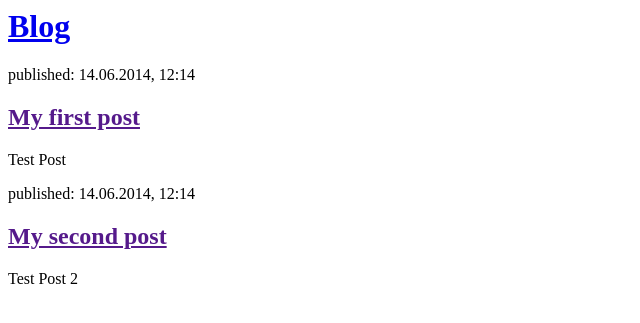
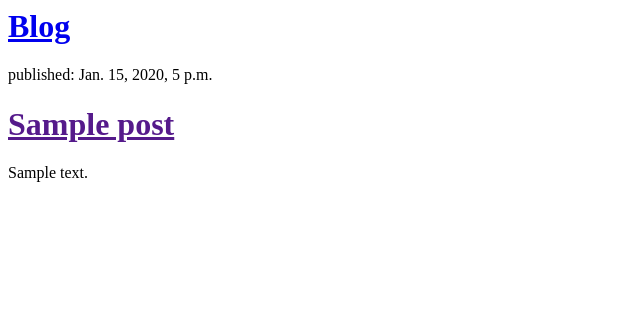
Before and after one commit to kemasm/blog, a Django app: page / in a window 1280 px wide. Shown: the top 323 px of the page, without its empty margins (0-640 px from the left). Run offline with Django 3.2, Linux system fonts and the light colour scheme; tables that the repository leaves empty hold one stand-in row (values such as "Sample post").

Commit message:
modify html

```diff
--- a/blog/templates/blog/post_list.html
+++ b/blog/templates/blog/post_list.html
@@ -7,16 +7,12 @@
             <h1><a href="/">Blog</a></h1>
         </div>
 
-        <div>
-            <p>published: 14.06.2014, 12:14</p>
-            <h2><a href="">My first post</a></h2>
-            <p>Test Post</p>
-        </div>
-
-        <div>
-            <p>published: 14.06.2014, 12:14</p>
-            <h2><a href="">My second post</a></h2>
-            <p>Test Post 2</p>
-        </div>
+        {% for post in posts %}
+            <div>
+                <p>published: {{ post.published_date }}</p>
+                <h1><a href="">{{ post.title }}</a></h1>
+                <p>{{ post.text|linebreaksbr }}</p>
+            </div>
+        {% endfor %}
     </body>
 </html>
--- a/blog/views.py
+++ b/blog/views.py
@@ -1,4 +1,7 @@
 from django.shortcuts import render
+from django.utils import timezone
+from .models import Post
 
 def post_list(request):
-	return render(request, 'blog/post_list.html', {})
+	posts = Post.objects.order_by('published_date')
+	return render(request, 'blog/post_list.html', {'posts': posts})
```
